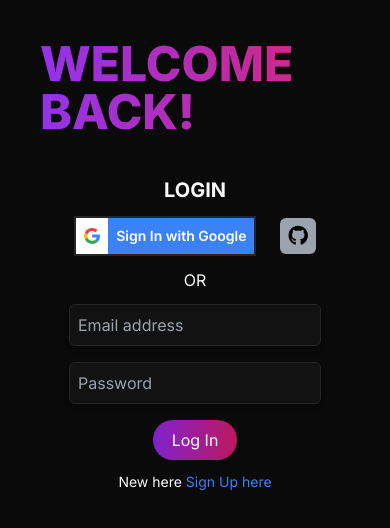
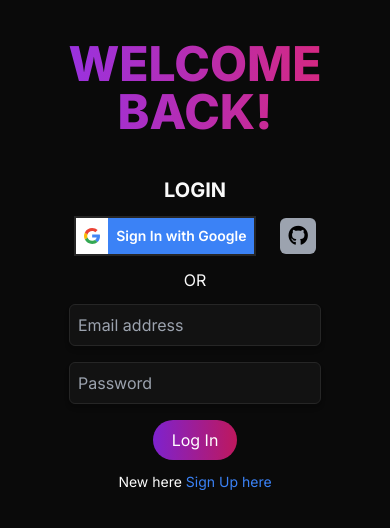
Before and after one commit to uddinArsalan/InterviewMate, a Next.js app: page /logIn in a window 390 px wide. Shown: the top 528 px of the page. Built offline with nearby package versions, Linux system fonts and the light colour scheme; no server answers.

Commit message:
Added some styles

```diff
--- a/app/(auth)/logIn/page.tsx
+++ b/app/(auth)/logIn/page.tsx
@@ -7,7 +7,7 @@ import LoginForm from './LoginForm';
 const LogIn = () => {
     return (
         <div className='flex flex-col gap-3 items-center h-screen lg:p-16 p-10'>
-            <div className='text-5xl font-extrabold mb-7 text-transparent bg-clip-text bg-gradient-to-r from-purple-600 to-pink-600'>WELCOME BACK!</div>
+            <div className='text-5xl font-extrabold mb-7 text-transparent bg-clip-text bg-gradient-to-r from-purple-600 to-pink-600 text-center'>WELCOME BACK!</div>
             <div className='text-xl font-bold'>LOGIN</div>
             <div className='flex gap-6 justify-center items-center'>
                 <GoogleAuth />
--- a/app/(auth)/signUp/page.tsx
+++ b/app/(auth)/signUp/page.tsx
@@ -8,7 +8,7 @@ const SignUp = () => {
 
   return (
     <div className='flex flex-col gap-3 items-center h-screen lg:p-16 p-10'>
-            <div className='font-bold text-3xl mb-4'>Sign Up for <span className='text-transparent bg-clip-text bg-gradient-to-r from-purple-600 to-pink-600 font-bold'>InterviewMate</span></div>
+            <div className='font-bold text-3xl mb-4 text-center'>Sign Up for <span className='text-transparent bg-clip-text bg-gradient-to-r from-purple-600 to-pink-600 font-bold'>InterviewMate</span></div>
             <div className='flex gap-6 justify-center items-center'>
                 <GoogleAuth />
                 <GithubAuth />
--- a/app/components/Hero.tsx
+++ b/app/components/Hero.tsx
@@ -7,7 +7,7 @@ import Link from "next/link";
 
 const Hero = () => {
   return (
-    <div className="dark:bg-none p-14 lg:p-16 lg:pt-36">
+    <div className="dark:bg-none p-10 lg:p-16 lg:pt-36">
       <div className="grid grid-cols-1 gap-6 place-content-center md:place-items-center items-center ">
         <div className="flex flex-col gap-2 md:text-center text-3xl md:text-4xl lg:text-5xl font-extrabold text-gray-700">
           <div className="font-extrabold">
```
